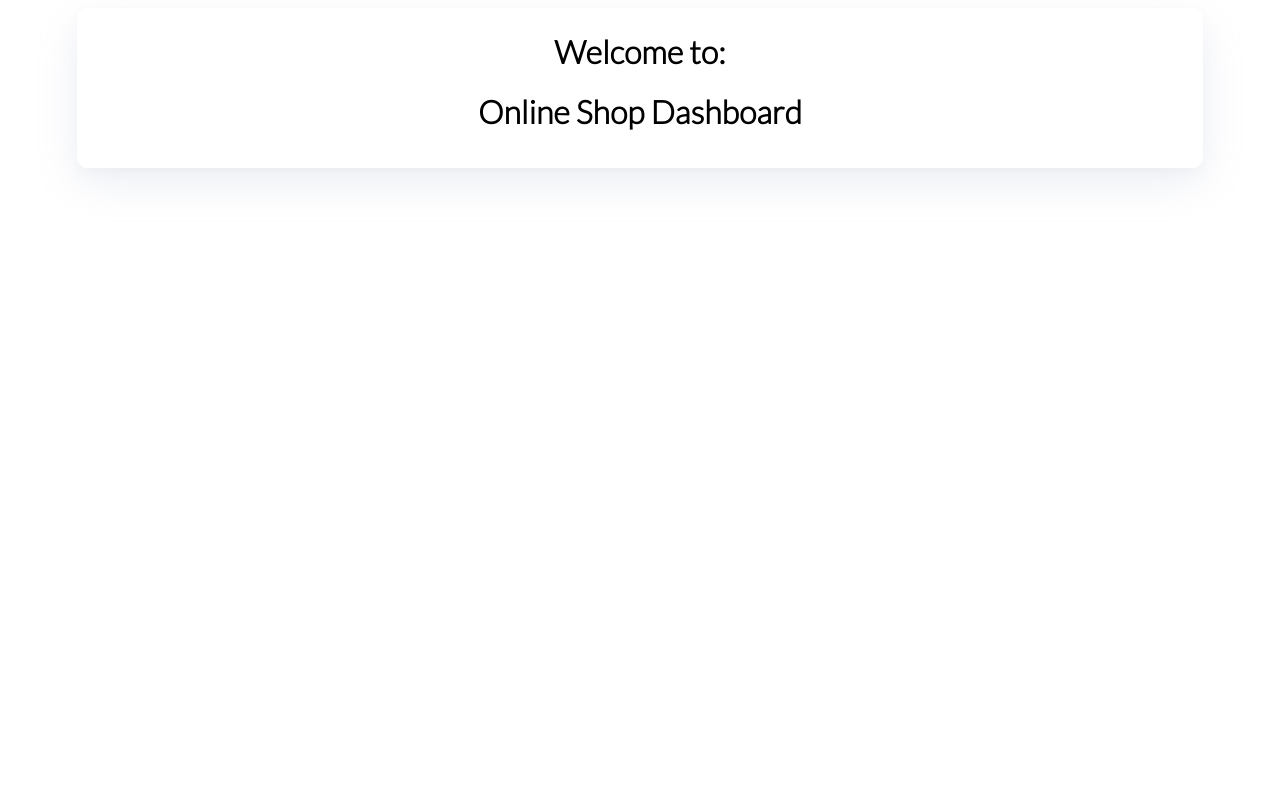
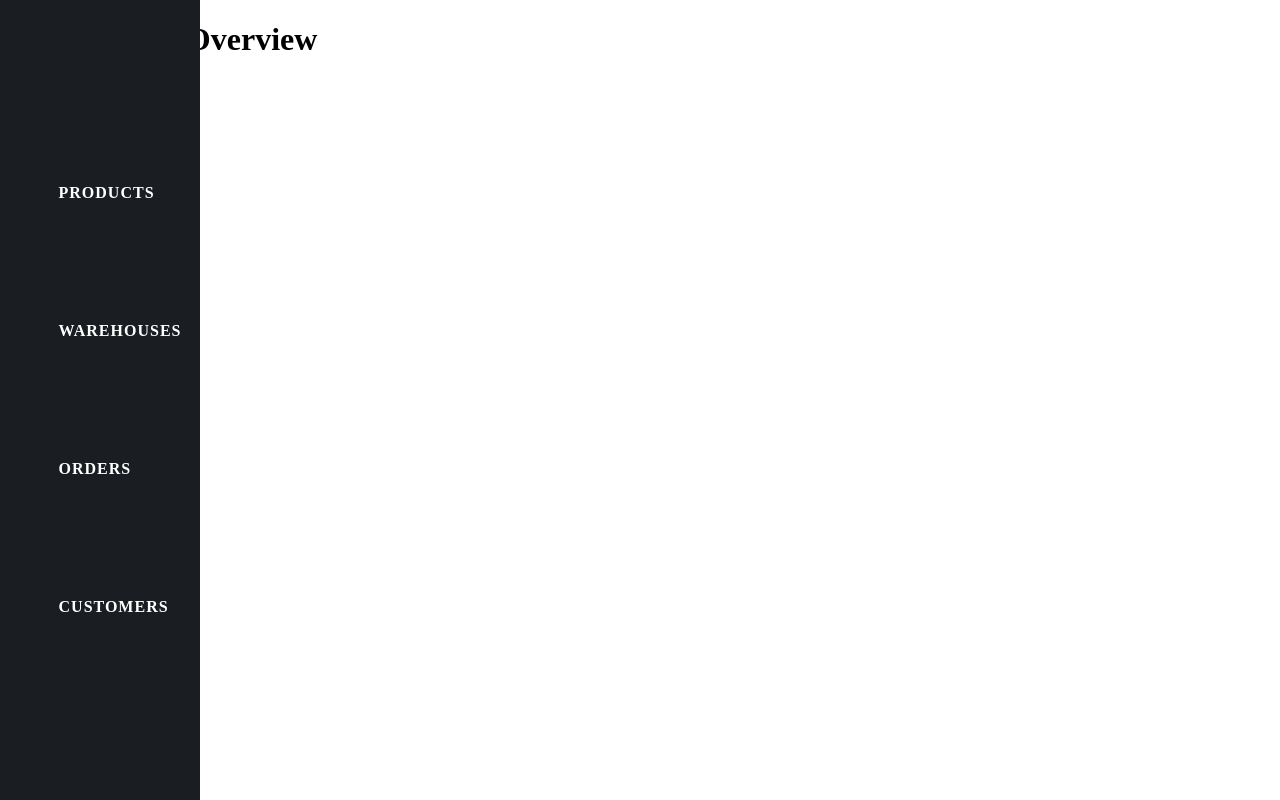
Before and after one commit to OnlineShopDatenbanken/OnlineShop, a Django app: template src/templates/index.html in a window 1280 px wide. Run offline with Django 3.2, Linux system fonts and the light colour scheme; the template is opened without the code that fills it, so the values that code supplies are empty.

Commit message:
MainPage & initialized OrderController

```diff
--- a/src/templates/index.html
+++ b/src/templates/index.html
@@ -1,21 +1,56 @@
-<!doctype html>
+<!DOCTYPE html>
 <html lang="en">
 <head>
     <meta charset="UTF-8">
-    <meta name="viewport"
-          content="width=device-width, user-scalable=no, initial-scale=1.0, maximum-scale=1.0, minimum-scale=1.0">
-    <meta http-equiv="X-UA-Compatible" content="ie=edge">
-    <link rel="preconnect" href="https://fonts.googleapis.com">
-    <link rel="preconnect" href="https://fonts.gstatic.com" crossorigin>
-    <link href="https://fonts.googleapis.com/css2?family=Lato:wght@300" rel="stylesheet">
-    <title>Online Shop</title>
-    {%load static %}
-    <link rel="stylesheet" href="{%  static 'main.css' %}">
+    <title>Main Page</title>
+    <style>
+        .sidebar {
+
+            width: 200px;
+            height: 100%;
+            position: fixed;
+            z-index: 1000;
+            top: 0;
+            left: 0;
+            overflow-x: hidden;
+            display: flex;
+            justify-content: center;
+            align-items: center;
+            text-align: center;
+            background: #1A1E23;
+        }
+        li {
+            padding: 35% 0;
+        }
+        a {
+            border-radius: 10px;
+            width: border-box;
+            color: #fff;
+            text-decoration: none;
+            font-size: 1em;
+            font-weight: bold;
+            text-transform: uppercase;
+            letter-spacing: 1px;
+            display: block;
+            padding: 10px;
+        }
+        a:hover {
+            background: lightslategrey;
+        }
+    </style>
 </head>
 <body>
-    <div class="container homeContainer">
-        <h1 class="homeHeading">Welcome to:</h1>
-        <h1 class="homeHeading">Online Shop Dashboard</h1>
-    </div>
+<h1>Online Shop Overview</h1>
+<div class="sidebar" style="color: aliceblue">
+    <ul style="display: flex;
+               flex-direction: column;
+               align-items: start;
+               list-style-type: none;">
+        <li><a href="/products">Products</a></li>
+        <li><a href="#">Warehouses</a></li>
+        <li><a href="#">Orders</a></li>
+        <li><a href="/customers">Customers</a></li>
+    </ul>
+</div>
 </body>
 </html>
```
Also changed, not shown: src/OnlineShop/databaseController/orderController.py (added, +7 -0 lines), src/OnlineShop/templates/main.html (deleted, +0 -56 lines).
